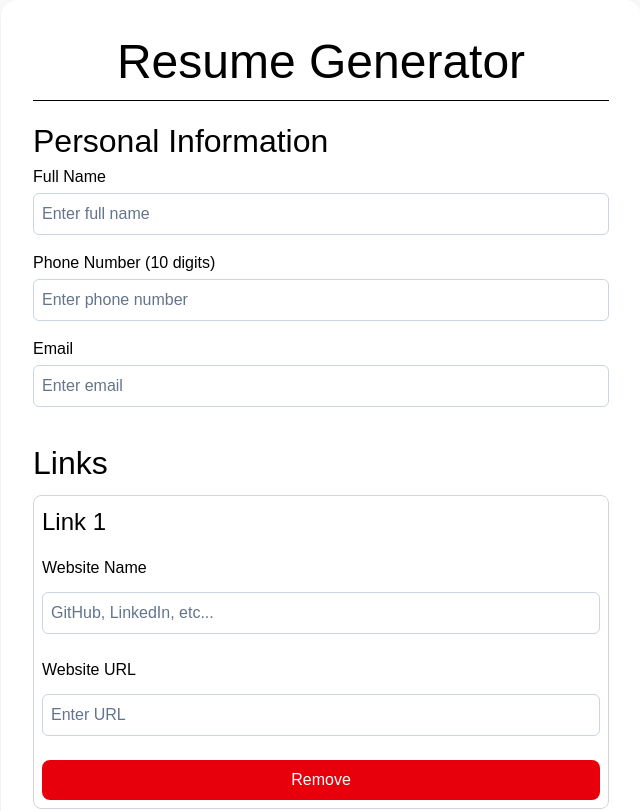
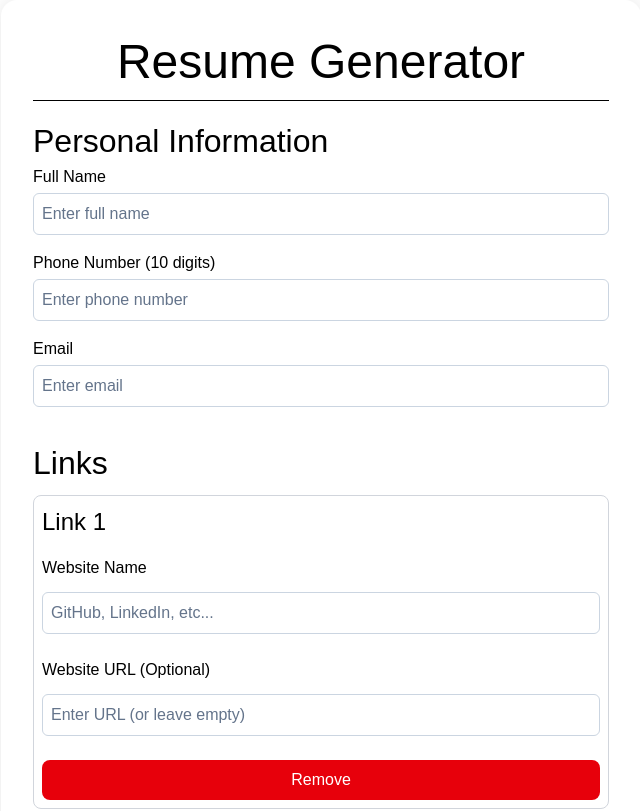
Before and after one commit to LucaMawyin/resume-designer, a Next.js app: page / in a window 1280 px wide. Shown: the top 811 px of the page, without its empty margins (319-959 px from the left). Built offline with nearby package versions, Linux system fonts and the light colour scheme.

Commit message:
Minor UI

```diff
--- a/src/app/page.tsx
+++ b/src/app/page.tsx
@@ -343,9 +343,9 @@ export default function Home() {
                                 className="border"
                             />
 
-                            <label>Website URL</label>
+                            <label>Website URL (Optional)</label>
                             <input
-                                placeholder="Enter URL"
+                                placeholder="Enter URL (or leave empty)"
                                 value={link.href}
                                 onChange={(e) => updateLink(i, "href", e.target.value)}
                                 className="border"
```
